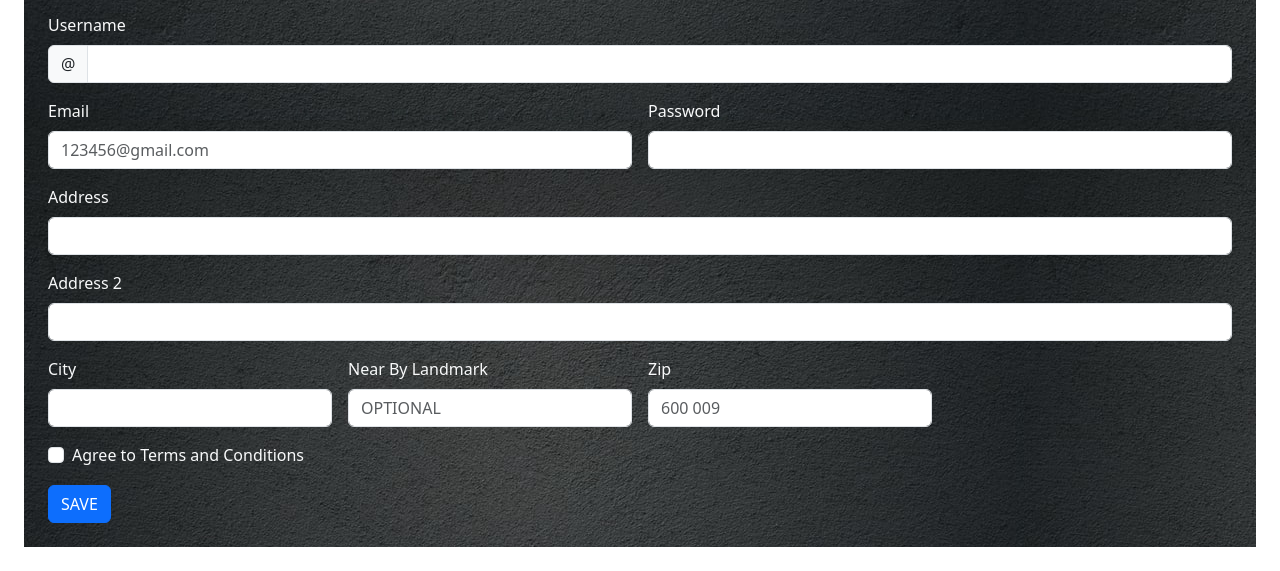
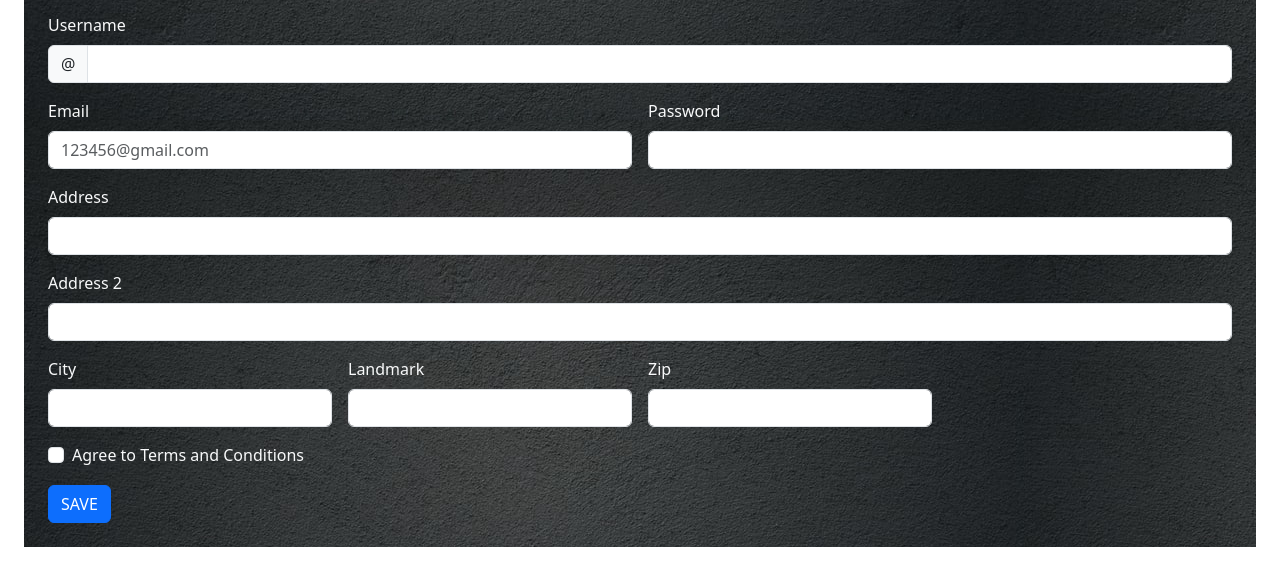
Before and after one commit to Uwetha/Project, a plain HTML site: page Address.html in a window 1280 px wide. Shown: the part 682-1253 px from the top of the page. Drawn offline with nearby package versions, Linux system fonts and the light colour scheme.

Commit message:
Address.html

```diff
--- a/Address.html
+++ b/Address.html
@@ -104,12 +104,12 @@
                       <input type="text" class="form-control" id="inputCity">
                     </div>
                     <div class="col-md-4 w-25">
-                      <label for="inputState" class="form-label">Near By Landmark</label>
-                      <input type="text" class="form-control" id="inputNBL" placeholder="OPTIONAL">
+                      <label for="inputState" class="form-label">Landmark</label>
+                      <input type="text" class="form-control" id="inputNBL">
                     </div>
                     <div class="col-md-4 w-25">
                       <label for="inputZip" class="form-label">Zip</label>
-                      <input type="text" class="form-control" id="inputZip" placeholder="600 009">
+                      <input type="text" class="form-control" id="inputZip">
                     </div>
                     <div class="col-12">
                       <div class="form-check">
```
